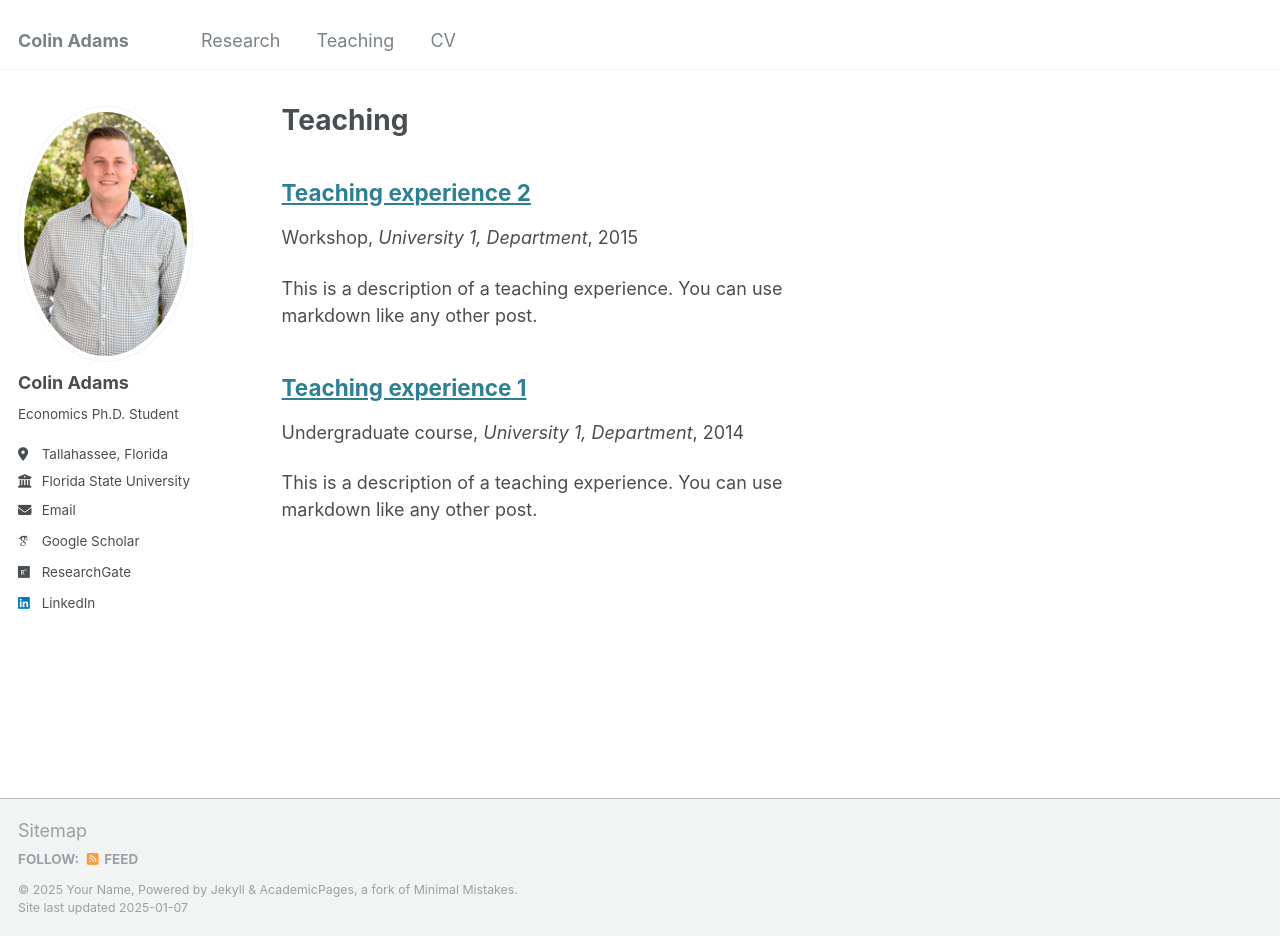
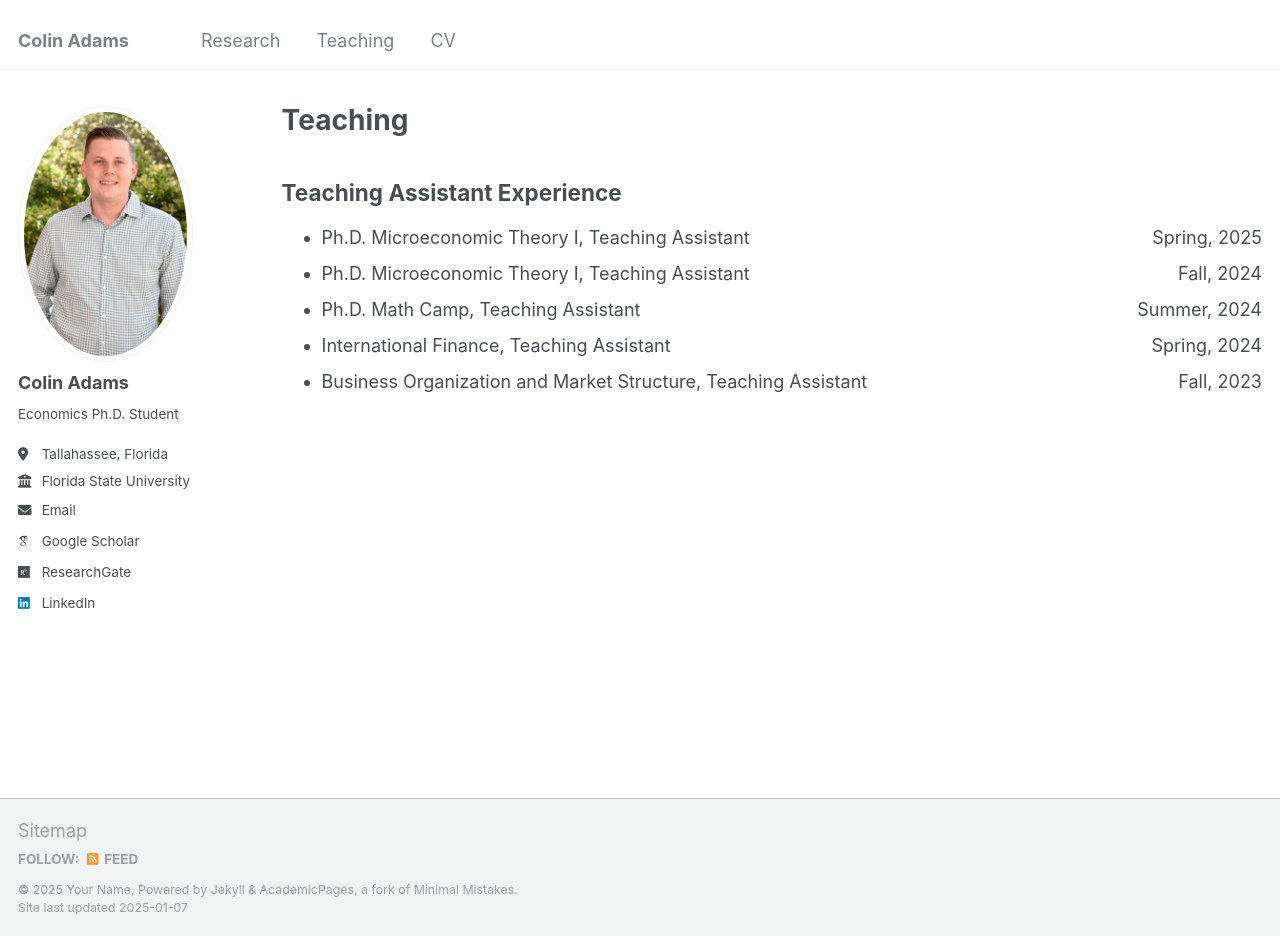
Before and after one commit to Zach-Gooch/Zach-Gooch.github.io, a Jekyll site: the page built from _pages/teaching.html, in a window 1280 px wide and 936 px high. Built offline with Jekyll 4.4.1, drawn with Linux system fonts in a browser that asks for light colours; some web fonts are replaced.

Commit message:
Update teaching.html

```diff
--- a/_pages/teaching.html
+++ b/_pages/teaching.html
@@ -5,8 +5,13 @@ permalink: /teaching/
 author_profile: true
 ---
 
-{% include base_path %}
-
-{% for post in site.teaching reversed %}
-  {% include archive-single.html %}
-{% endfor %}
+<section id="teaching-assistant">
+  <h2>Teaching Assistant Experience</h2>
+  <ul>
+    <li>Ph.D. Microeconomic Theory I, Teaching Assistant <span style="float:right;">Spring, 2025</span></li>
+    <li>Ph.D. Microeconomic Theory I, Teaching Assistant <span style="float:right;">Fall, 2024</span></li>
+    <li>Ph.D. Math Camp, Teaching Assistant <span style="float:right;">Summer, 2024</span></li>
+    <li>International Finance, Teaching Assistant <span style="float:right;">Spring, 2024</span></li>
+    <li>Business Organization and Market Structure, Teaching Assistant <span style="float:right;">Fall, 2023</span></li>
+  </ul>
+</section>
```
